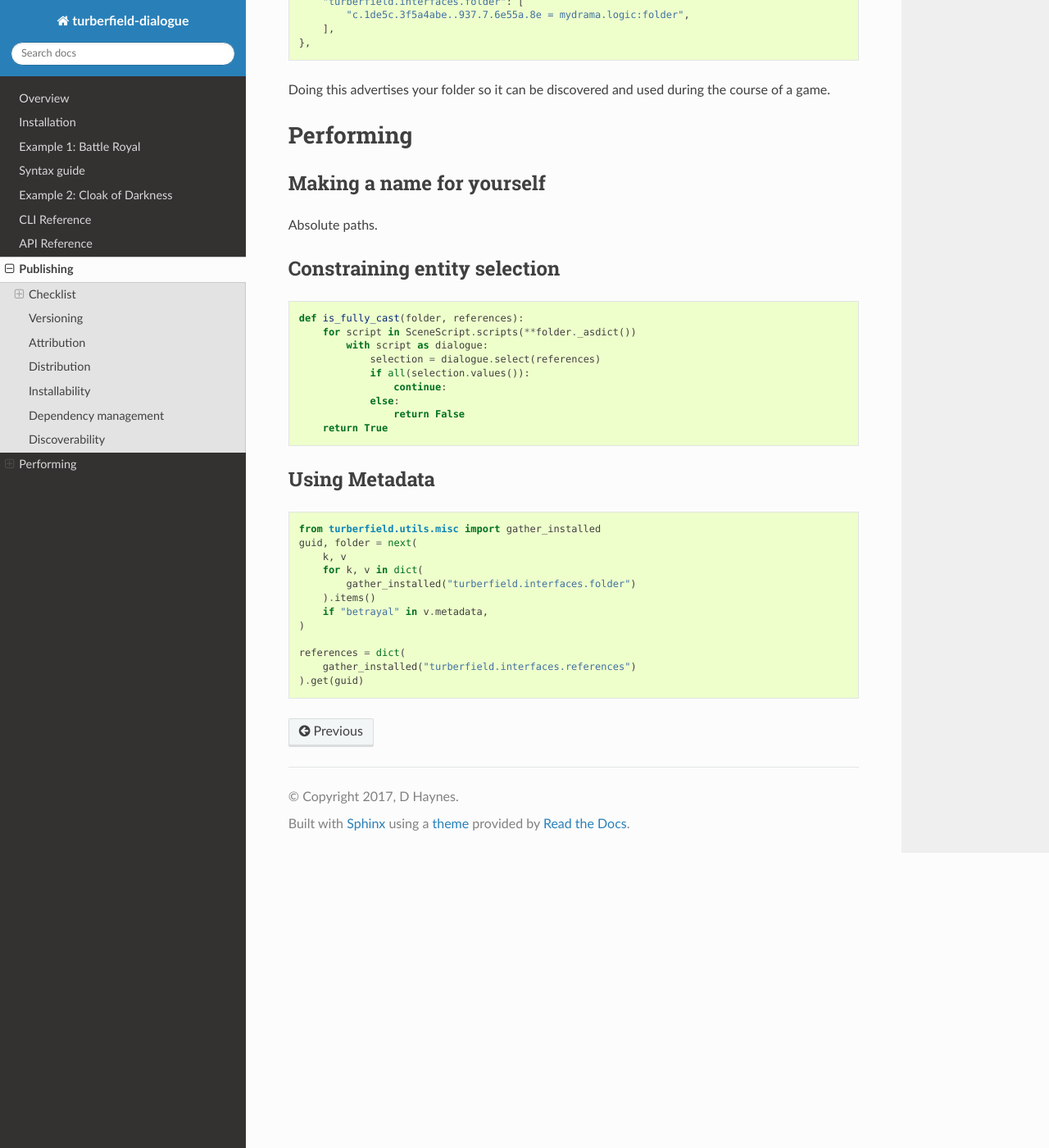
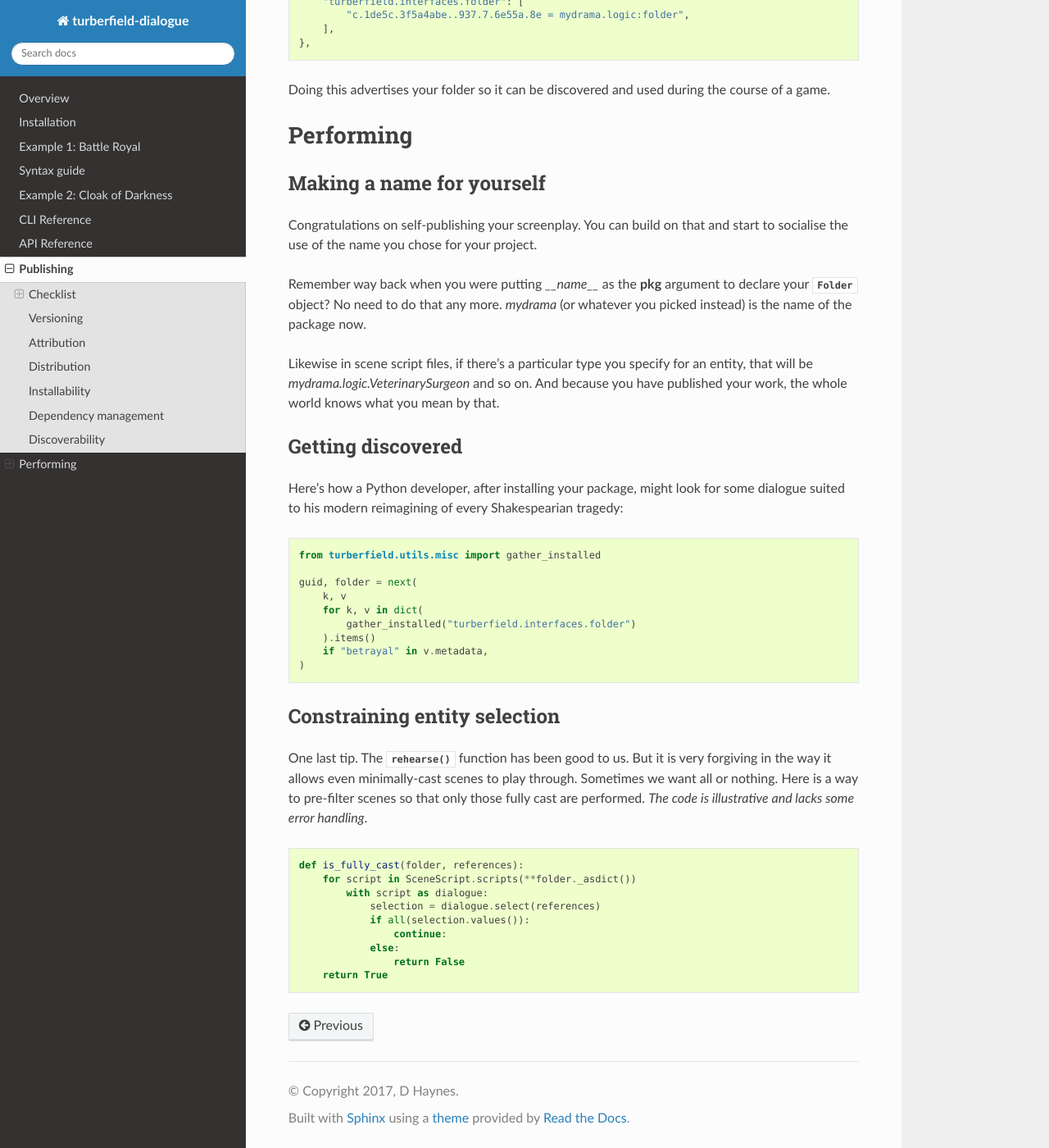
Before and after one commit to tundish/turberfield-dialogue, a Sphinx documentation site: the page built from turberfield/dialogue/doc/packaging.rst, in a window 1280 px wide and 1400 px high, scrolled down 5390 px. Shown: the whole window at 82% size. Built offline with Sphinx 7.4.7 and the Read the Docs theme 2.0.0, drawn with Linux system fonts in a browser that asks for light colours; some of the changed text lies outside the part shown.

Commit message:
Enough to say packaging docs done.

```diff
--- a/turberfield/dialogue/doc/packaging.rst
+++ b/turberfield/dialogue/doc/packaging.rst
@@ -272,12 +272,48 @@ Performing
 Making a name for yourself
 ==========================
 
-Absolute paths.
+Congratulations on self-publishing your screenplay. You can build on that
+and start to socialise the use of the name you chose for your project.
+
+Remember way back when you were putting `__name__` as the **pkg** argument
+to declare your :py:class:`~turberfield.dialogue.model.SceneScript.Folder`
+object? No need to do that any more. `mydrama` (or whatever you picked
+instead) is the name of the package now.
+
+Likewise in scene script files, if there's a particular type you specify
+for an entity, that will be `mydrama.logic.VeterinarySurgeon` and so on.
+And because you have published your work, the whole world knows what you
+mean by that.
+
+Getting discovered
+==================
+
+Here's how a Python developer, after installing your package, might look
+for some dialogue suited to his modern reimagining of every Shakespearian
+tragedy:
+
+.. code-block:: python
+
+    from turberfield.utils.misc import gather_installed
+
+    guid, folder = next(
+        k, v
+        for k, v in dict(
+            gather_installed("turberfield.interfaces.folder")
+        ).items()
+        if "betrayal" in v.metadata,
+    )
 
 Constraining entity selection
 =============================
 
-::
+One last tip. The :py:func:`~turberfield.dialogue.player.rehearse` function has
+been good to us. But it is very forgiving in the way it allows even
+minimally-cast scenes to play through. Sometimes we want all or nothing.
+Here is a way to pre-filter scenes so that only those fully cast are performed.
+`The code is illustrative and lacks some error handling`.
+
+.. code-block:: python
 
     def is_fully_cast(folder, references):
         for script in SceneScript.scripts(**folder._asdict())
@@ -289,24 +325,6 @@ Constraining entity selection
                     return False
         return True
 
-Using Metadata
-==============
-
-::
-
-    from turberfield.utils.misc import gather_installed
-    guid, folder = next(
-        k, v
-        for k, v in dict(
-            gather_installed("turberfield.interfaces.folder")
-        ).items()
-        if "betrayal" in v.metadata,
-    )
-
-    references = dict(
-        gather_installed("turberfield.interfaces.references")
-    ).get(guid)
-
 .. _packaging tutorials: http://thuswise.co.uk/packaging-python-for-scale-part-one.html
 .. _reStructuredText: http://docutils.sourceforge.net/docs/user/rst/quickref.html
 .. _PyPI: https://pypi.python.org/pypi
```
Also changed, not shown: other parts of turberfield/dialogue/doc/packaging.rst (+1 -1 lines).
